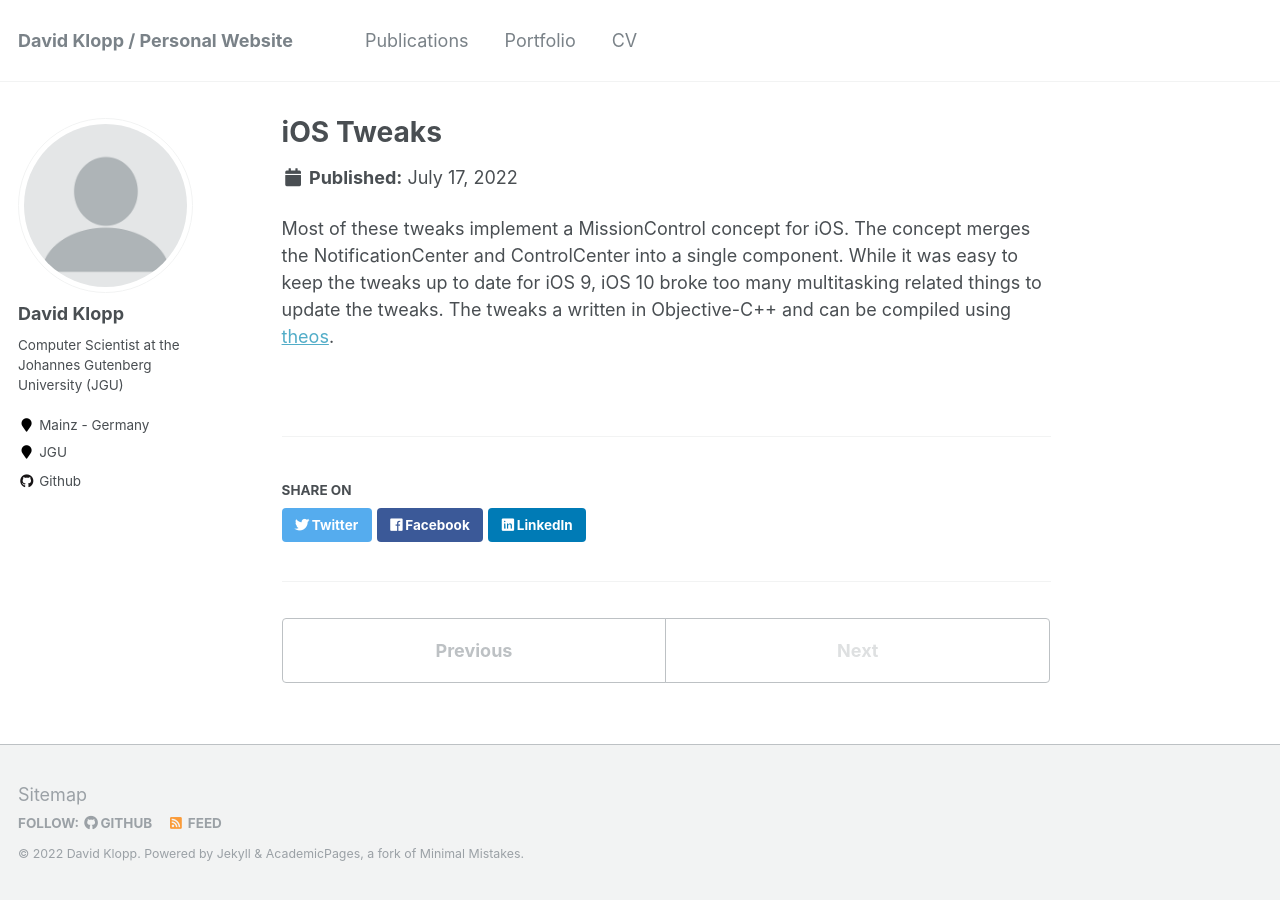
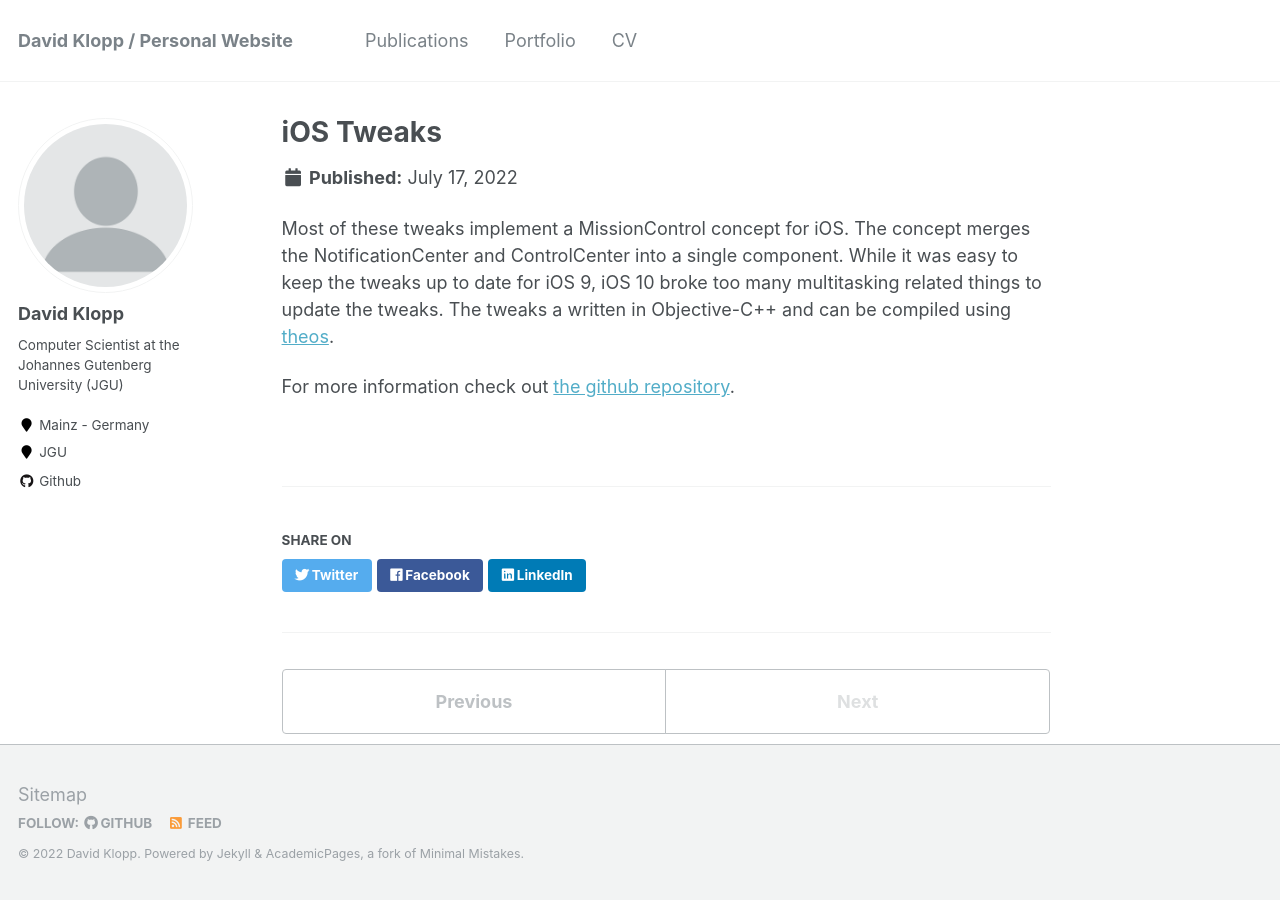
Before and after one commit to Schlaubischlump/schlaubischlump.github.io, a Jekyll site: the page built from _portfolio/portfolio-4.md, in a window 1280 px wide. Built offline with Jekyll 4.4.1, drawn with Linux system fonts in a browser that asks for light colours.

Commit message:
Update portfolio

```diff
--- a/_portfolio/portfolio-4.md
+++ b/_portfolio/portfolio-4.md
@@ -5,3 +5,5 @@
 ---
 
 Most of these tweaks implement a MissionControl concept for iOS. The concept merges the NotificationCenter and ControlCenter into a single component. While it was easy to keep the tweaks up to date for iOS 9, iOS 10 broke too many multitasking related things to update the tweaks. The tweaks a written in Objective-C++ and can be compiled using [theos](https://github.com/theos/theos).
+
+For more information check out [the github repository](https://github.com/Schlaubischlump/iOSTweaks).
```
Also changed, not shown: _portfolio/portfolio-3.md (+2 -2 lines).
